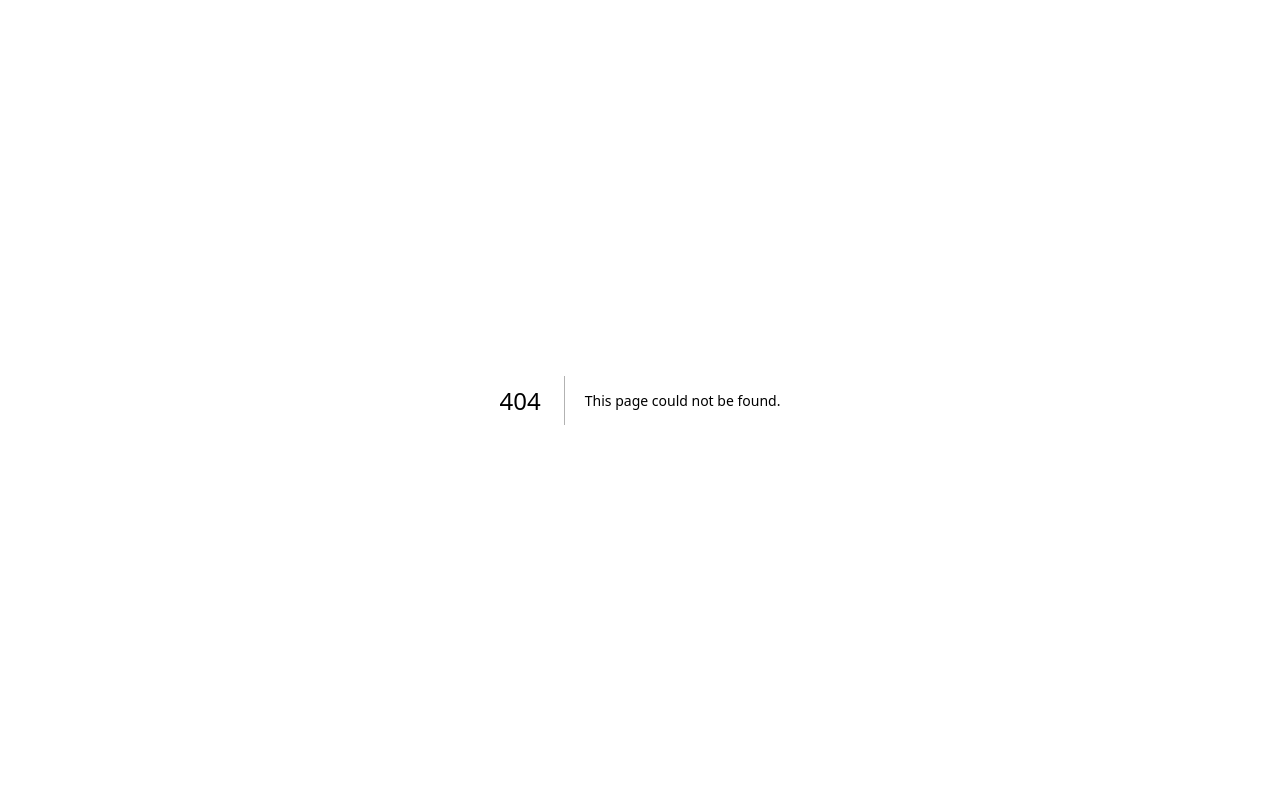
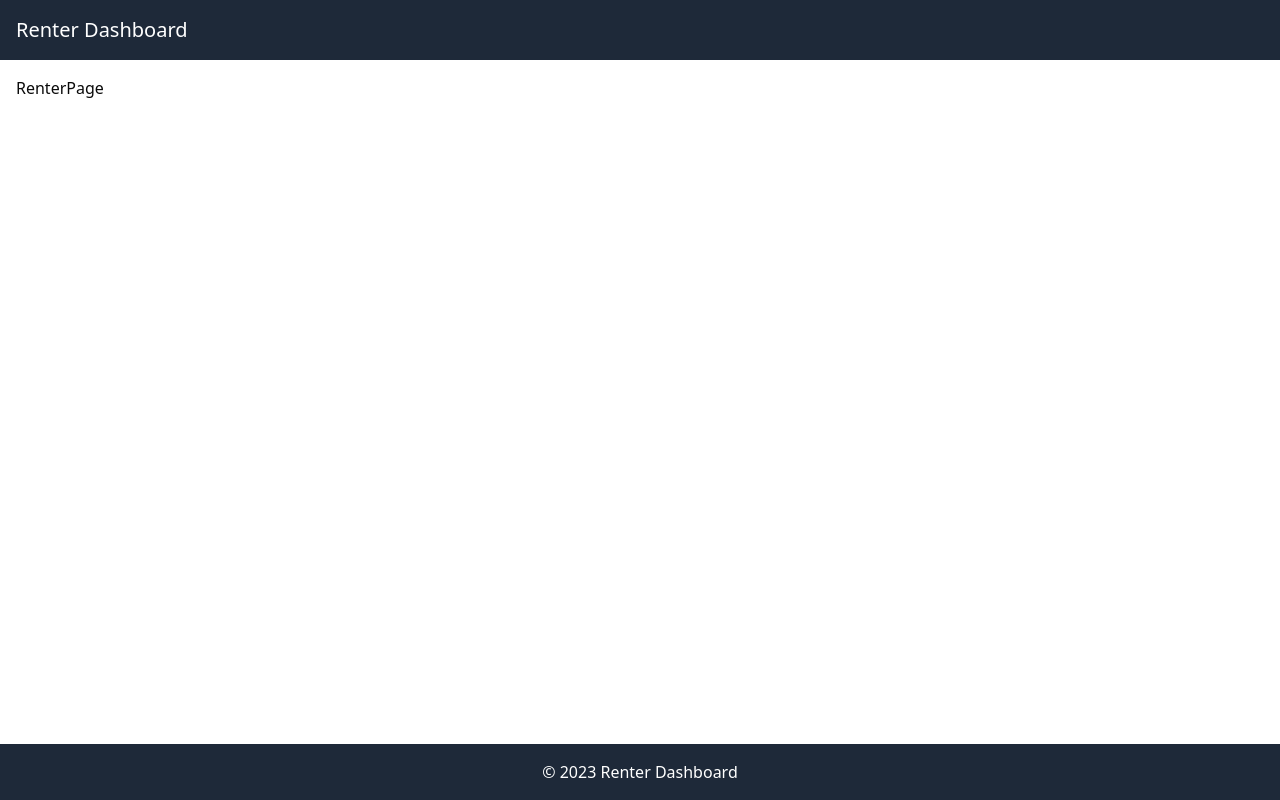
Before and after one commit to Ultreck/RoomLinkng, a Next.js app: page /renter in a window 1280 px wide. Before the commit this address had no page. Built offline with nearby package versions, Linux system fonts and the light colour scheme.

Commit message:
feat: Created the renter page section

```diff
--- /dev/null
+++ b/app/renter/layout.tsx
@@ -0,0 +1,16 @@
+
+export default function RenterLayout({children}: {children: React.ReactNode}) {
+  return (
+    <section className="flex flex-col h-screen">
+      <header className="bg-gray-800 text-white p-4">
+        <h1 className="text-xl">Renter Dashboard</h1>
+      </header>
+      <div className="flex-1 p-4">
+        {children}
+      </div>
+      <footer className="bg-gray-800 text-white p-4 text-center">
+        © 2023 Renter Dashboard
+      </footer>
+    </section>
+  );
+}
--- /dev/null
+++ b/app/renter/page.tsx
@@ -0,0 +1,9 @@
+import React from 'react'
+
+const RenterPage = () => {
+  return (
+    <div>RenterPage</div>
+  )
+}
+
+export default RenterPage
```
